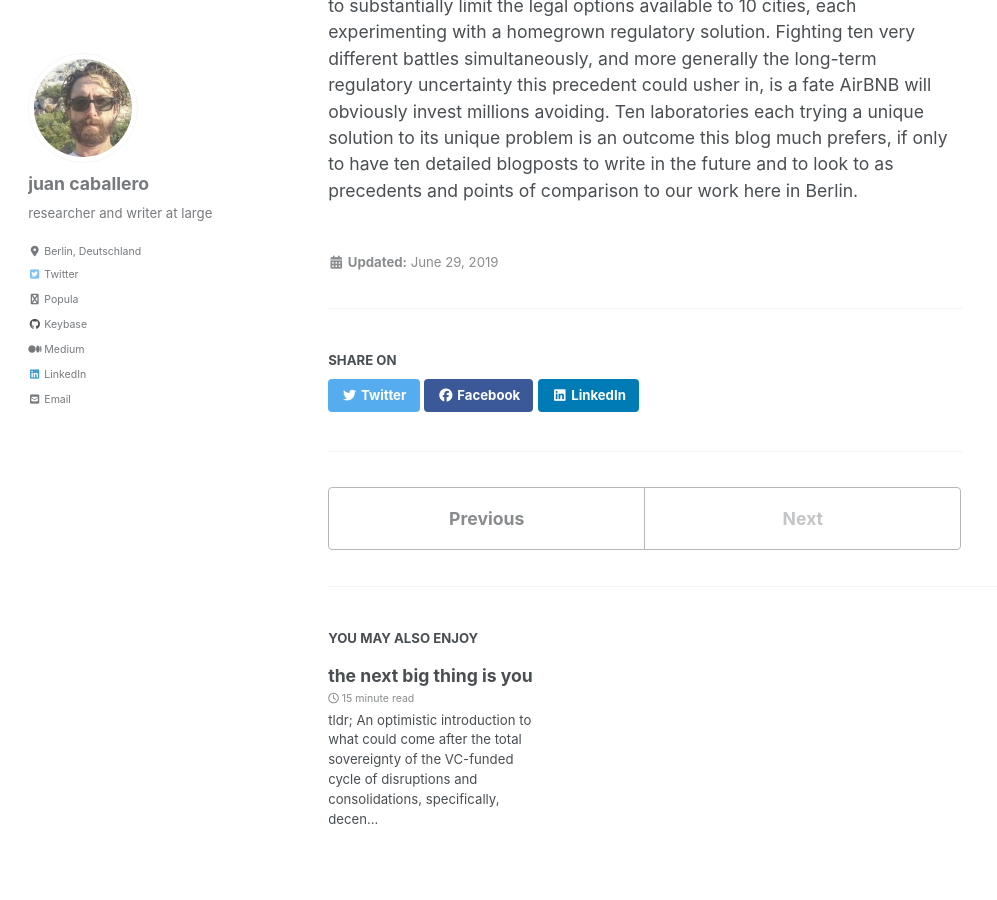
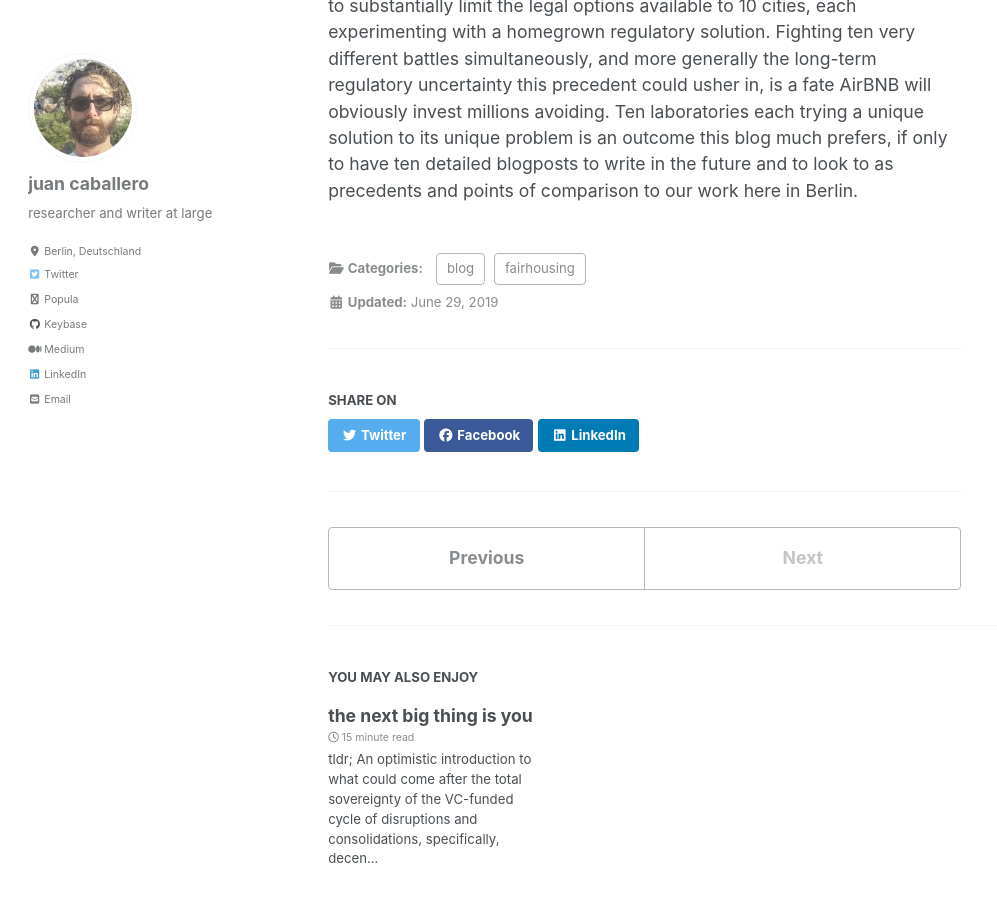
Before and after one commit to bumblefudge/bumblefudge.github.io, a Jekyll site: the page built from _posts/2019-06-29-Its-the-liability,-stupid--Airbnb,-platform-economics,-and-regulatory-bedrock.md, in a window 1280 px wide and 900 px high, scrolled down 8316 px. Shown: the whole window, without its empty margins (0-997 px from the left). Built offline with Jekyll 4.4.1, drawn with Linux system fonts in a browser that asks for light colours; cached includes are drawn as plain includes; nearby versions of some CDN libraries.

Commit message:
Update 2019-06-29-Its-the-liability,-stupid--Airbnb,-platform-economics,-and-regulatory-bedrock.md

```diff
--- a/_posts/2019-06-29-Its-the-liability,-stupid--Airbnb,-platform-economics,-and-regulatory-bedrock.md
+++ b/_posts/2019-06-29-Its-the-liability,-stupid--Airbnb,-platform-economics,-and-regulatory-bedrock.md
@@ -1,6 +1,8 @@
 ---
 title: "It’s the liability, stupid: Airbnb, platform economics, and regulatory bedrock"
-categories_label: "blog"
+categories:
+  - blog
+  - fairhousing
 type: "blog"
 layout: single
 author_profile: true
```
